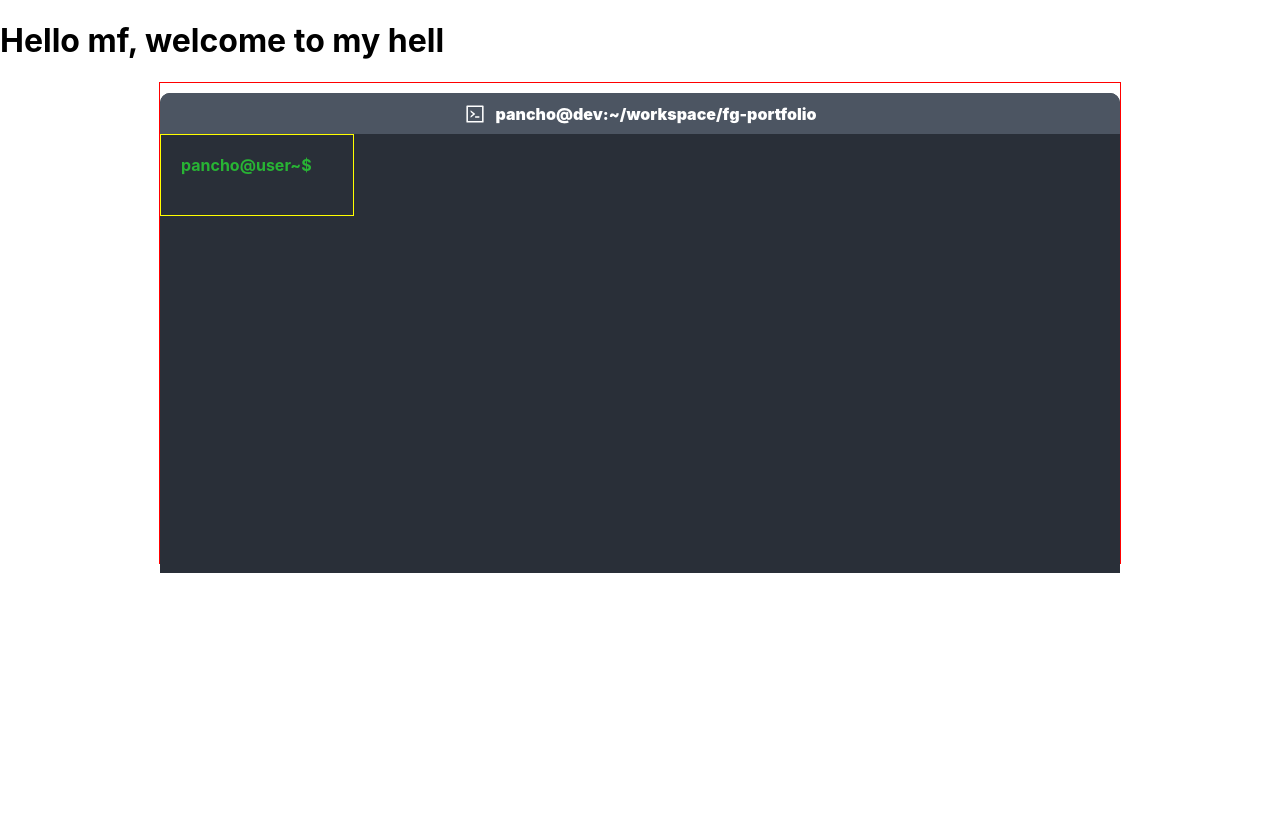
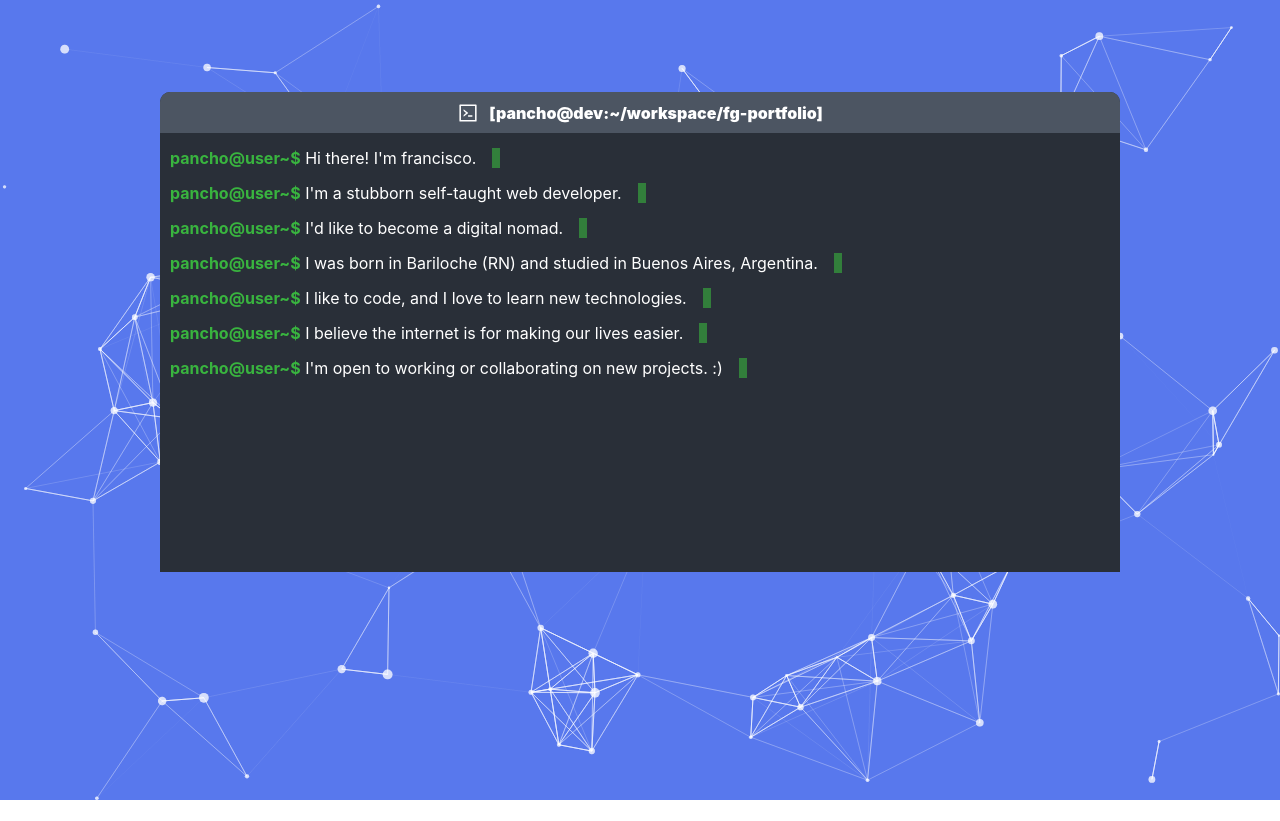
Before and after one commit to franciscoG98/franciscoG98-fran_web-dev, a React (Create React App) app: page / in a window 1280 px wide. Built offline with nearby package versions, Linux system fonts and the light colour scheme.

Commit message:
terminal with typewritter effect

```diff
--- a/src/App.js
+++ b/src/App.js
@@ -8,10 +8,10 @@ import Terminal from "./components/terminal/Terminal";
 function App() {
   return (
     <>
-      {/* <Layout className="particles-js" /> */}
-        <h1 className="title">Hello mf, welcome to my hell</h1>
+      <Layout className="particles-js" />
+        <h1 className="title">Hello mother F, welcome to my hell</h1>
       {/* <Button className="button" label="clic me if u dare" /> */}
-      <Terminal title='pancho@dev:~/workspace/fg-portfolio' bash='pancho@user~$' text='fvk u' />
+      <Terminal title='[pancho@dev:~/workspace/fg-portfolio]' bash='pancho@user~$' text='fvk u' />
 
     </>
   );
--- a/src/components/terminal/Terminal.jsx
+++ b/src/components/terminal/Terminal.jsx
@@ -2,31 +2,122 @@ import React from "react";
 import "./terminalStyles.css";
 import { Col, Row } from "react-bootstrap";
 import { AiOutlineCode } from "react-icons/ai";
+import mock from "./mock";
 
 const Terminal = ({ title, bash, text }) => {
+  console.log("mock:\n", mock);
+  console.log("mock 0 :\n", mock[0]);
+
   return (
     <div className="container">
       <div className="terminal-container">
         <Row className="terminal-header">
-          <Col></Col>
-          <Col>
+          <Col sm={1}></Col>
+          <Col sm={10}>
             <AiOutlineCode className="terminal-icon" size={22} />
             {title}
           </Col>
-          <Col></Col>
+          <Col sm={1}></Col>
         </Row>
 
+        {/* user side */}
+
+        {/* line 1 */}
         <Row className="user-side">
-
-          <Col sm={2} md={5} className="terminal-bash">
+          <Col md={3} className="terminal-bash">
             {bash}
           </Col>
           &nbsp;
-          <Col sm={2} className="cursor">
-            {/* aca va a ir la intro */}
-            {/* {text} */}
+          <Col md={7} className=" terminal-text">
+            {mock[0]}
           </Col>
+          <Col md={1} className="cursor">
+            &nbsp;
+          </Col>
+        </Row>
 
+        {/* line 2 */}
+        <Row className="user-side">
+          <Col md={3} className="terminal-bash">
+            {bash}
+          </Col>
+          &nbsp;
+          <Col md={7} className=" terminal-text">
+            {mock[1]}
+          </Col>
+          <Col md={1} className="cursor">
+            &nbsp;
+          </Col>
+        </Row>
+
+        {/* line 3 */}
+        <Row className="user-side">
+          <Col md={3} className="terminal-bash">
+            {bash}
+          </Col>
+          &nbsp;
+          <Col md={7} className=" terminal-text">
+            {mock[2]}
+          </Col>
+          <Col md={1} className="cursor">
+            &nbsp;
+          </Col>
+        </Row>
+
+        {/* line 4 */}
+        <Row className="user-side">
+          <Col md={3} className="terminal-bash">
+            {bash}
+          </Col>
+          &nbsp;
+          <Col md={7} className=" terminal-text">
+            {mock[3]}
+          </Col>
+          <Col md={1} className="cursor">
+            &nbsp;
+          </Col>
+        </Row>
+
+        {/* line 5 */}
+        <Row className="user-side">
+          <Col md={3} className="terminal-bash">
+            {bash}
+          </Col>
+          &nbsp;
+          <Col md={7} className=" terminal-text">
+            {mock[4]}
+          </Col>
+          <Col md={1} className="cursor">
+            &nbsp;
+          </Col>
+        </Row>
+
+        {/* line 6 */}
+        <Row className="user-side">
+          <Col md={3} className="terminal-bash">
+            {bash}
+          </Col>
+          &nbsp;
+          <Col md={7} className=" terminal-text">
+            {mock[5]}
+          </Col>
+          <Col md={1} className="cursor">
+            &nbsp;
+          </Col>
+        </Row>
+
+        {/* line 7 */}
+        <Row className="user-side">
+          <Col md={3} className="terminal-bash">
+            {bash}
+          </Col>
+          &nbsp;
+          <Col md={7} className=" terminal-text">
+            {mock[6]}
+          </Col>
+          <Col md={1} className="cursor">
+            &nbsp;
+          </Col>
         </Row>
       </div>
     </div>
--- /dev/null
+++ b/src/components/terminal/mock.js
@@ -0,0 +1,11 @@
+let  Mock = [
+  "Hi there! I'm francisco.",
+  "I'm a stubborn self-taught web developer.",
+  "I'd like to become a digital nomad.",
+  "I was born in Bariloche (RN) and studied in Buenos Aires, Argentina.",
+  "I like to code, and I love to learn new technologies.",
+  "I believe the internet is for making our lives easier.",
+  "I'm open to working or collaborating on new projects. :)",
+];
+
+export default Mock
--- a/src/components/terminal/terminalStyles.css
+++ b/src/components/terminal/terminalStyles.css
@@ -1,8 +1,15 @@
+.particles-js{
+  position:absolute;
+  z-index: 0;
+}
+
 .container {
-  border: 1px solid red;
+  position:absolute;
+  z-index: 1;
   height: 30em;
-  margin: auto;
   width: 60em;
+  margin-left: 10em;
+  /* display: flex; */
 }
 
 .terminal-container {
@@ -20,54 +27,69 @@
   border-top-left-radius: 10px;
   color: #fff;
   font-weight: 900;
-  bottom: 100px;
+  flex-direction: row;
+  /* bottom: 100px; */
   padding: 10px 0;
   text-align: center;
-  width: 60em;
+  /* width: 60em; */
 }
 
 .terminal-icon {
   margin-right: 10px;
   margin-bottom: -5px;
-
 }
 
 .user-side {
-  width: 20%;
-  border: 1px solid yellow;
+  display: flex;
+  flex-direction: row;
+  margin-top: 15px;
 }
 
 .terminal-bash {
-  color: #28b434;
-  margin: 20px;
+  color: #39b43f;
   font-weight: 700;
-  width: fit-content;
+  margin-left: 10px;
+  font-size: 1em;
 }
 
 .cursor {
   width: 10px;
-  color: #28b434;
+  color: #39b43f;
   transition: 0.2s;
-
-  margin: 0 auto;
-  width: 0em;
+  width: 1em;
   font-size: 1em;
   font-weight: 400;
   white-space: nowrap;
   overflow: hidden;
   border-right: 0.5em solid #39b43f;
-
-  animation: cursor 500ms steps(100) infinite;
+  animation: cursor 50ms steps(500) infinite;
 }
 
 .terminal-text {
-  border: 3px solid rgb(110, 35, 35);
+  /* border: 3px solid rgb(110, 35, 35); */
   color: #fff;
+  max-width: fit-content;
+  animation: typewritter 8s steps(20) infinite;
 }
 
 @keyframes cursor {
+  0%{
+    border-right-color: #39b43f;
+  }
+  25%{
+    border-right-color: transparent;
+  }
+  50%{
+    border-right-color: #39b43f;
+  }
+  75%{
+    border-right-color: transparent;
+  }
+  100%{
+    border-right-color: #39b43f;
+  }
   0% {
-    border-right-color: #39b43f;
+    border-right-color: transparent;
   }
   90% {
     border-right-color: #39b43f;
@@ -76,3 +98,32 @@
     border-right-color: transparent;
   }
 }
+
+@keyframes typewritter {
+  0%{
+    width: 0%;
+    height: 1em;
+    visibility: hidden;
+  }
+  20%{
+    width: 0%;
+    height: 1em;
+    visibility: hidden;
+  }
+  25%{
+    width: 25%;
+    height: 1em;
+  }
+  50%{
+    width: 50%;
+    height: 1em;
+  }
+  75%{
+    width: 75%;
+    height: 1em;
+  }
+  100%{
+    width: 100%;
+    height: 1em;
+  }
+}
```
